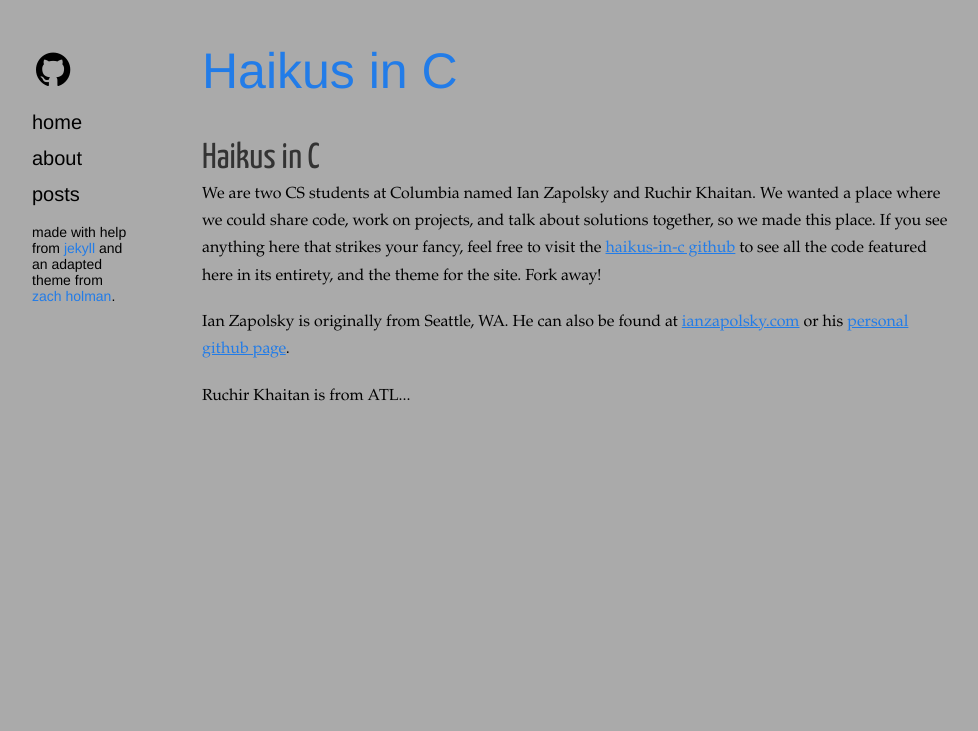
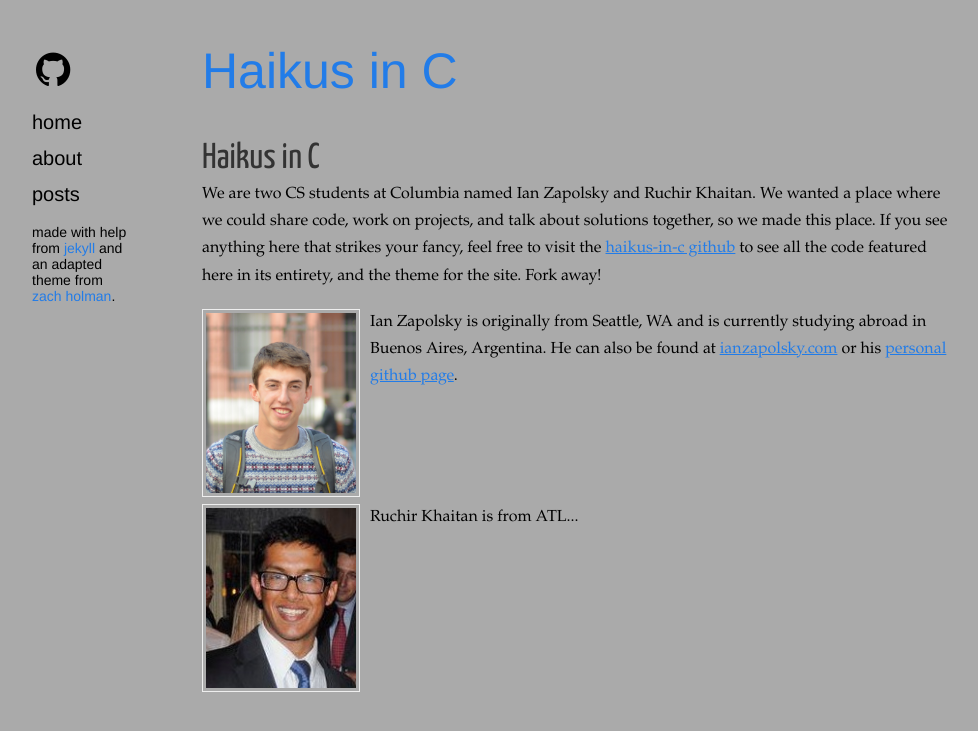
Before and after one commit to haikus-in-c/haikus-in-c.github.io, a Jekyll site: the page built from about.html, in a window 1280 px wide. Shown: the top 731 px of the page, without its empty margins (18-996 px from the left). Built offline with Jekyll 4.4.1, drawn with Linux system fonts in a browser that asks for light colours; nearby versions of some CDN libraries; Markdown is read by kramdown in place of the engine named in the settings.

Commit message:
added pictures to about page

```diff
--- a/about.html
+++ b/about.html
@@ -14,11 +14,19 @@ title: "About"
 	 haikus-in-c github</a> to see all the code featured here in its entirety, and the
 	 theme for the site. Fork away!</p>
 
-  <p>Ian Zapolsky is originally from Seattle, WA. He can also be found at
+  <section class="bio">
+  	<img src="images/ian.jpg" alt="Ian Zapolsky" height="180" width="150">
+
+	<p>Ian Zapolsky is originally from Seattle, WA and is currently studying
+	abroad in Buenos Aires, Argentina. He can also be found at
 	 <a href="http://www.ianzapolsky.com">ianzapolsky.com</a> or his
-	 <a href="https://github.com/ianzapolsky">personal github page</a>.
+	 <a href="https://github.com/ianzapolsky">personal github page</a>.</p>
+  </section>
 
-  <!-- fill in personal info here -->
-  <p>Ruchir Khaitan is from ATL...</p>
+  <section class="bio">
+  	<img src="images/ruchir.jpg" alt="Ruchir Khaitan" height="180" width="150">
+
+	<p>Ruchir Khaitan is from ATL...</p>
+  </section>
 
 </section>
--- a/css/base.css
+++ b/css/base.css
@@ -168,6 +168,16 @@ a {
       text-align: right;
       color: #111;
       font-style: normal; }
+  .content .bio {
+	min-width:100%;
+	min-height:180px;
+	margin-bottom: 15px; }
+    .content .bio img {
+	  float: left;
+	  margin-right: 10px;
+      padding: 3px;
+      border: 1px solid #eeeeee;
+      max-width: 100%; }
   .content .byline {
     margin-bottom: 17px;
     font-family: "Yanone Kaffeesatz", Helvetica, sans-serif;
```
Also changed, not shown: images/ian.jpg (added), images/ruchir.jpg (added), 8 other files.
